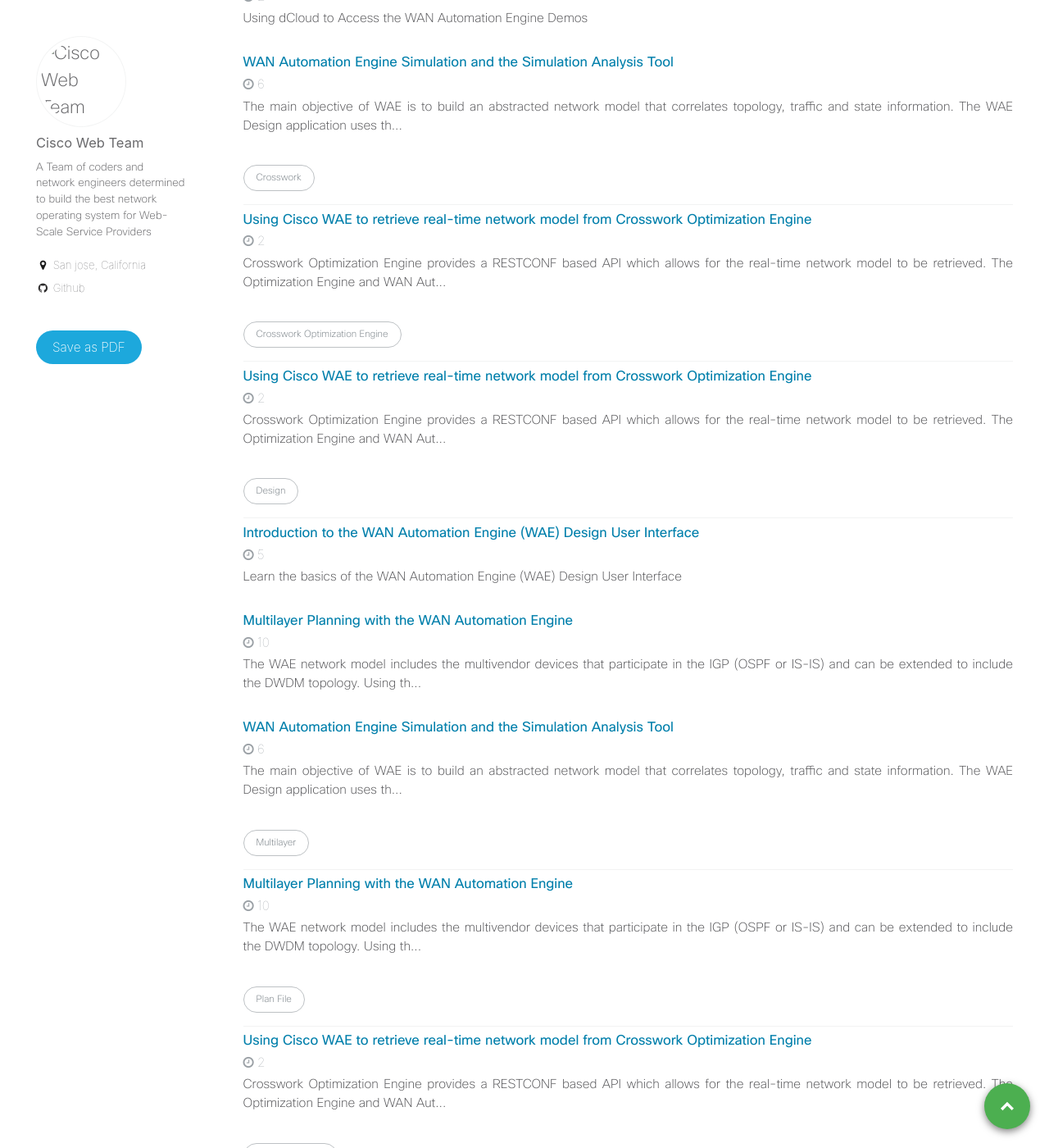
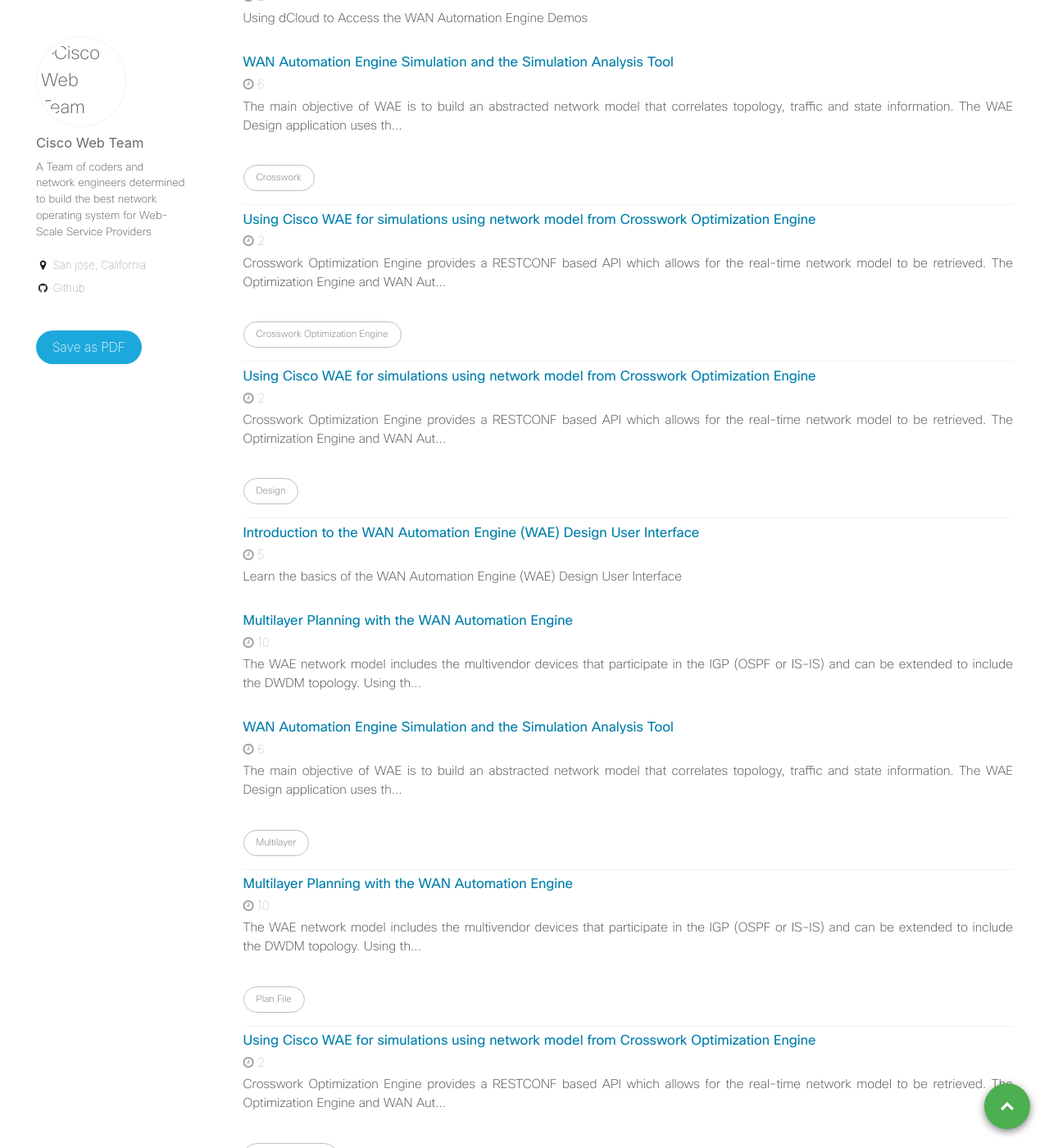
Before and after one commit to xrdocs/automation, a Jekyll site: the page built from _pages/tag-archive.html, in a window 1280 px wide and 1400 px high, scrolled down 956 px. Shown: the whole window at 82% size. Built offline with Jekyll 4.4.1, drawn with Linux system fonts in a browser that asks for light colours; some of the changed text lies outside the part shown.

Commit message:
Update using-cisco-wae-to-retrieve-real-time-network-model-from-crosswork-optimization-engine.md

```diff
--- a/_tutorials/using-cisco-wae-to-retrieve-real-time-network-model-from-crosswork-optimization-engine.md
+++ b/_tutorials/using-cisco-wae-to-retrieve-real-time-network-model-from-crosswork-optimization-engine.md
@@ -2,7 +2,7 @@
 published: true
 date: '2021-08-23 14:43 +0800'
 title: >-
-  Using Cisco WAE to retrieve real-time network model from Crosswork
+  Using Cisco WAE for simulations using network model from Crosswork
   Optimization Engine
 author: Fung Lim
 excerpt: >-
```
